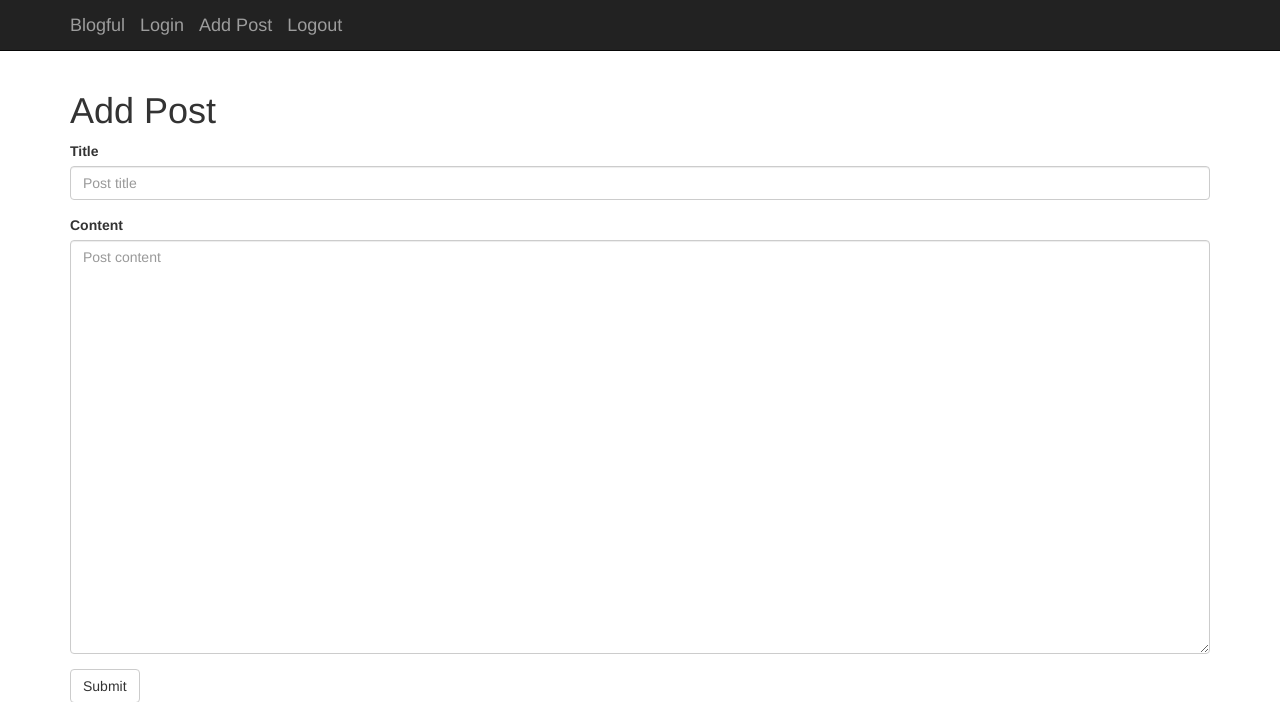
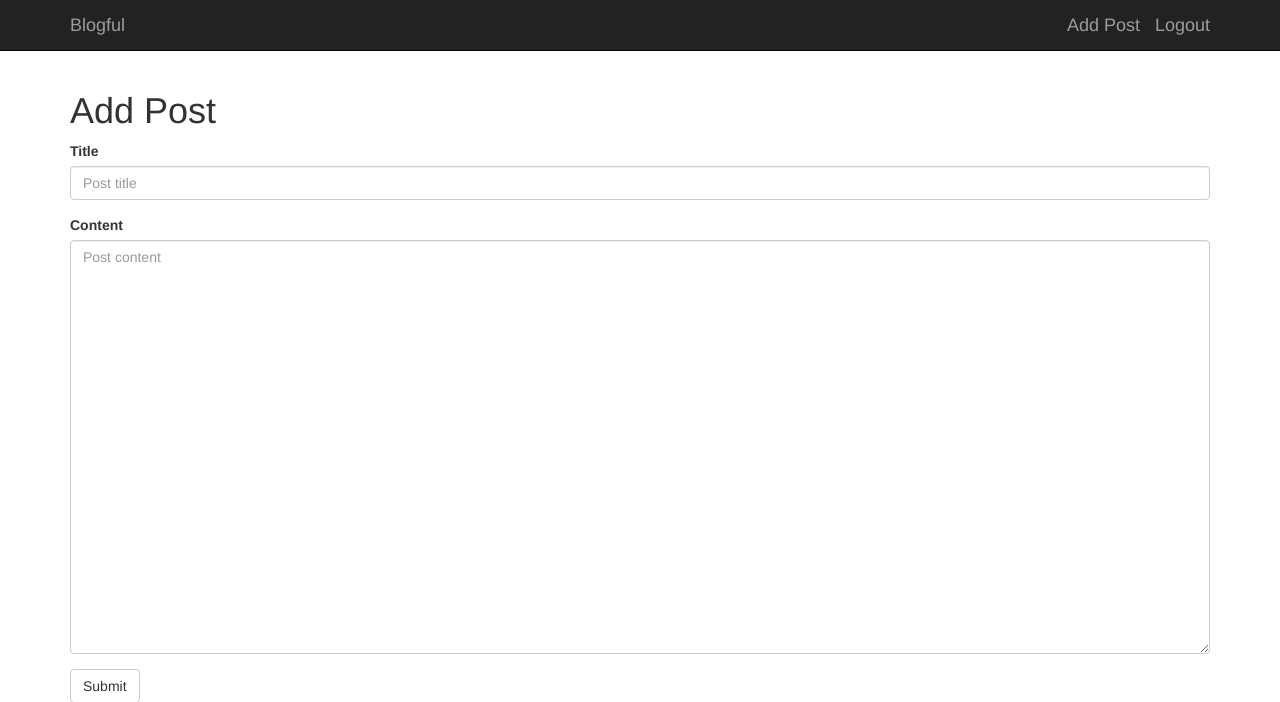
Before and after one commit to jlybianto/blogful, a Flask app: page /post/add in a window 1280 px wide. Shown: the top 702 px of the page. Run offline with Flask 2, Linux system fonts and the light colour scheme; a user stored in the database is signed in; tables that the repository leaves empty hold one stand-in row (values such as "Sample post"); some libraries are stand-ins or nearby versions.

Commit message:
Updated Add Post/Login/Logout on Bar

```diff
--- a/blog/templates/base.html
+++ b/blog/templates/base.html
@@ -31,16 +31,20 @@
             <span class="icon-bar"></span>
           </button>
           <a class="navbar-brand" href="{{ url_for('posts') }}">Blogful</a>
-            <a class="navbar-brand" href="{{ url_for('login_get') }}">Login</a>
-            <a class="navbar-brand" href="{{ url_for('add_post_get') }}">Add Post</a>
-            <a class="navbar-brand" href="{{ url_for('logout') }}">Logout</a>
         </div>
         <div class="collapse navbar-collapse">
           <ul class="nav navbar-nav navbar-right">
+            {% if current_user.is_authenticated() %}
+              <a class="navbar-brand" href="{{ url_for('add_post_get') }}">Add Post</a>
+              <a class="navbar-brand" href="{{ url_for('logout') }}">Logout</a>
+            {% else %}
+              <a class="navbar-brand" href="{{ url_for('login_get') }}">Login</a>
+            {% endif %}
           </ul>
         </div>
       </div>
     </div>
+    <!-- Handling error messages with alerts -->
     {% with messages = get_flashed_messages(with_categories=true) %}
     {% if messages %}
     {% for category, message in messages %}
```
